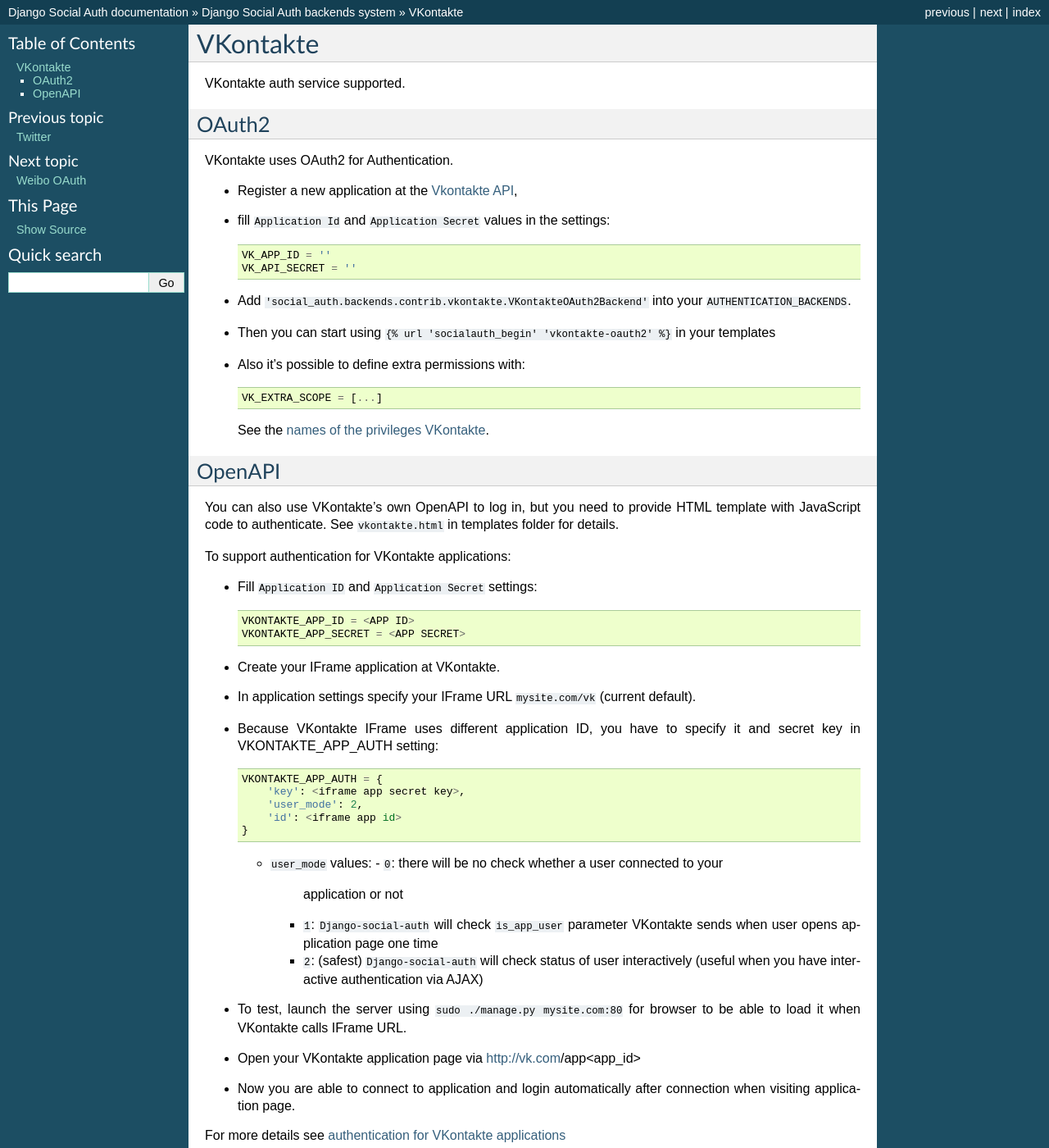
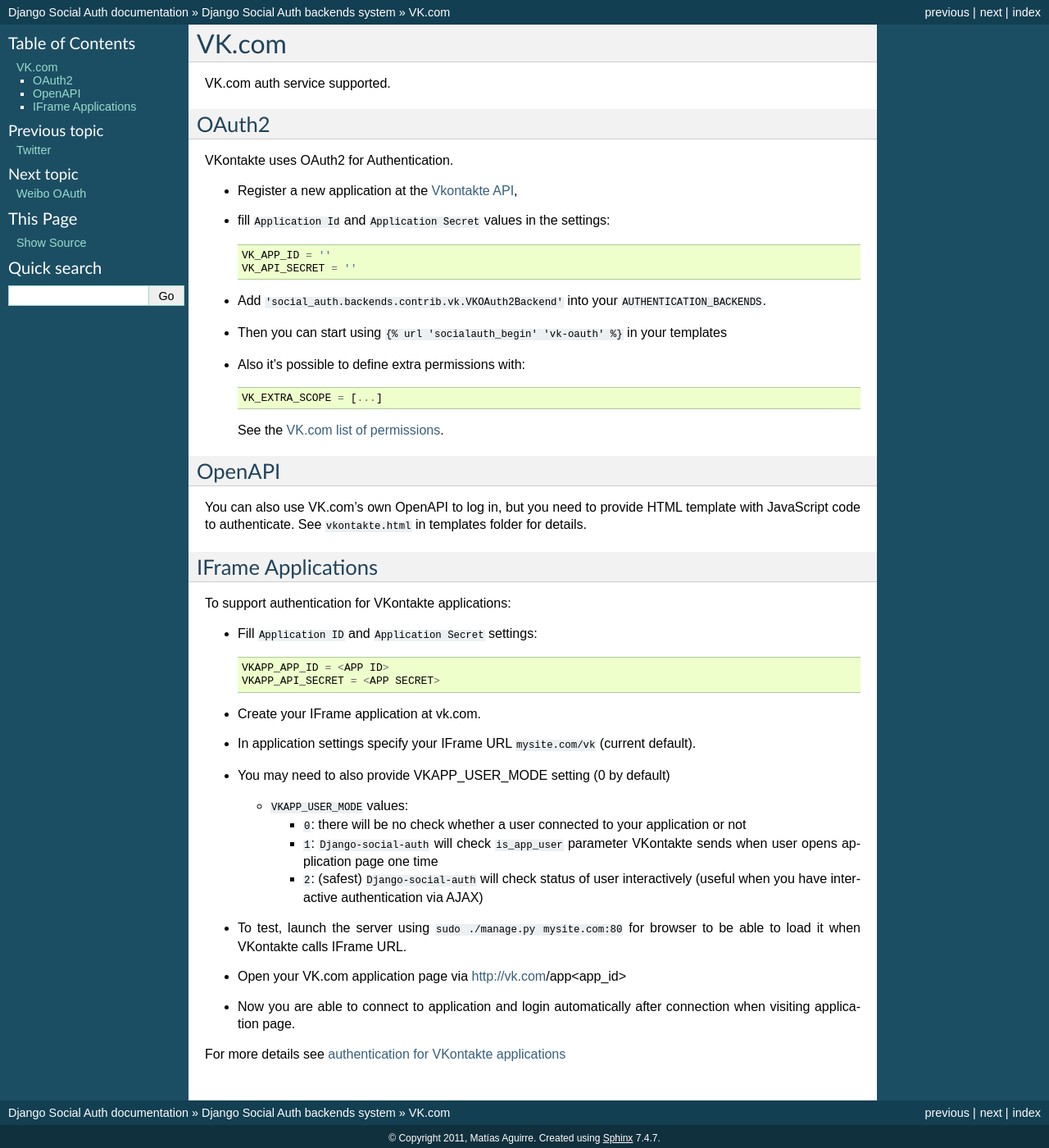
Before and after one commit to devs-cloud/django-social-auth-module, a Sphinx documentation site: the page built from doc/backends/vk.rst, in a window 1280 px wide and 1400 px high. Shown: the whole window at 82% size. Built offline with Sphinx 7.4.7, drawn with Linux system fonts in a browser that asks for light colours; pages that are not in the unit, such as notebooks, are missing from menus.

Commit message:
Documentation update

```diff
--- a/doc/backends/index.rst
+++ b/doc/backends/index.rst
@@ -41,6 +41,6 @@
    tumblr
    twilio
    twitter
-   vkontakte
+   vk
    weibo
    yahoo
--- a/doc/backends/vkontakte.rst
+++ b/doc/backends/vk.rst
@@ -1,7 +1,7 @@
-VKontakte
+VK.com
 =========
 
-VKontakte auth service supported.
+VK.com auth service supported.
 
 OAuth2
 ------
@@ -15,46 +15,43 @@
       VK_APP_ID = ''
       VK_API_SECRET = ''
 
-- Add ``'social_auth.backends.contrib.vkontakte.VKontakteOAuth2Backend'`` into your ``AUTHENTICATION_BACKENDS``.
+- Add ``'social_auth.backends.contrib.vk.VKOAuth2Backend'`` into your ``AUTHENTICATION_BACKENDS``.
 
-- Then you can start using ``{% url 'socialauth_begin' 'vkontakte-oauth2' %}`` in your templates
+- Then you can start using ``{% url 'socialauth_begin' 'vk-oauth' %}`` in your templates
 
 - Also it's possible to define extra permissions with::
 
      VK_EXTRA_SCOPE = [...]
 
-  See the `names of the privileges VKontakte`_.
+  See the `VK.com list of permissions`_.
 
 
 OpenAPI
 -------
 
-You can also use VKontakte's own OpenAPI to log in, but you need to provide
+You can also use VK.com's own OpenAPI to log in, but you need to provide
 HTML template with JavaScript code to authenticate. See ``vkontakte.html`` in
 templates folder for details.
+
+IFrame Applications
+-------------------
 
 To support authentication for VKontakte applications:
 
 - Fill ``Application ID`` and ``Application Secret`` settings::
 
-    VKONTAKTE_APP_ID = <APP ID>
-    VKONTAKTE_APP_SECRET = <APP SECRET>
+    VKAPP_APP_ID = <APP ID>
+    VKAPP_API_SECRET = <APP SECRET>
 
-- Create your IFrame application at VKontakte.
+- Create your IFrame application at vk.com.
 
 - In application settings specify your IFrame URL ``mysite.com/vk`` (current
   default).
 
-- Because VKontakte IFrame uses different application ID, you have to specify
-  it and secret key in VKONTAKTE_APP_AUTH setting::
+- You may need to also provide VKAPP_USER_MODE setting (0 by default)
 
-    VKONTAKTE_APP_AUTH = {
-        'key': <iframe app secret key>,
-        'user_mode': 2,
-        'id': <iframe app id>
-    }
+  * ``VKAPP_USER_MODE`` values:
 
-  * ``user_mode`` values:
     - ``0``: there will be no check whether a user connected to your
       application or not
     - ``1``: ``Django-social-auth`` will check ``is_app_user`` parameter
@@ -65,7 +62,7 @@
 - To test, launch the server using ``sudo ./manage.py mysite.com:80`` for
   browser to be able to load it when VKontakte calls IFrame URL.
 
-- Open your VKontakte application page via http://vk.com/app<app_id>
+- Open your VK.com application page via http://vk.com/app<app_id>
 
 - Now you are able to connect to application and login automatically after
   connection when visiting application page.
@@ -73,6 +70,6 @@
 For more details see `authentication for VKontakte applications`_
 
 .. _Vkontakte OAuth: http://vk.com/developers.php?oid=-1&p=%D0%90%D0%B2%D1%82%D0%BE%D1%80%D0%B8%D0%B7%D0%B0%D1%86%D0%B8%D1%8F_%D1%81%D0%B0%D0%B9%D1%82%D0%BE%D0%B2
-.. _names of the privileges VKontakte: http://vk.com/developers.php?oid=-1&p=%D0%9F%D1%80%D0%B0%D0%B2%D0%B0_%D0%B4%D0%BE%D1%81%D1%82%D1%83%D0%BF%D0%B0_%D0%BF%D1%80%D0%B8%D0%BB%D0%BE%D0%B6%D0%B5%D0%BD%D0%B8%D0%B9
+.. _VK.com list of permissions: http://vk.com/developers.php?oid=-1&p=%D0%9F%D1%80%D0%B0%D0%B2%D0%B0_%D0%B4%D0%BE%D1%81%D1%82%D1%83%D0%BF%D0%B0_%D0%BF%D1%80%D0%B8%D0%BB%D0%BE%D0%B6%D0%B5%D0%BD%D0%B8%D0%B9
 .. _Vkontakte API: http://vk.com/developers.php
 .. _authentication for VKontakte applications: http://www.ikrvss.ru/2011/11/08/django-social-auh-and-vkontakte-application/
--- a/doc/configuration.rst
+++ b/doc/configuration.rst
@@ -31,7 +31,7 @@
         'social_auth.backends.contrib.orkut.OrkutBackend',
         'social_auth.backends.contrib.foursquare.FoursquareBackend',
         'social_auth.backends.contrib.github.GithubBackend',
-        'social_auth.backends.contrib.vkontakte.VKontakteBackend',
+        'social_auth.backends.contrib.vk.VKOAuth2Backend',
         'social_auth.backends.contrib.live.LiveBackend',
         'social_auth.backends.contrib.skyrock.SkyrockBackend',
         'social_auth.backends.contrib.yahoo.YahooOAuthBackend',
--- a/doc/intro.rst
+++ b/doc/intro.rst
@@ -36,7 +36,7 @@
     * `GitHub OAuth`_
     * `Dropbox OAuth`_
     * `Flickr OAuth`_
-    * `Vkontakte OAuth`_
+    * `VK.com OAuth`_
     * `MSN Live Connect OAuth2`_
     * `Skyrock OAuth`_
     * `Yahoo OAuth`_
@@ -83,7 +83,7 @@
 .. _GitHub OAuth: http://developer.github.com/v3/oauth/
 .. _Dropbox OAuth: https://www.dropbox.com/developers_beta/reference/api
 .. _Flickr OAuth: http://www.flickr.com/services/api/
-.. _Vkontakte OAuth: http://vk.com/developers.php?oid=-1&p=%D0%90%D0%B2%D1%82%D0%BE%D1%80%D0%B8%D0%B7%D0%B0%D1%86%D0%B8%D1%8F_%D1%81%D0%B0%D0%B9%D1%82%D0%BE%D0%B2
+.. _VK.com OAuth: http://vk.com/developers.php?oid=-1&p=%D0%90%D0%B2%D1%82%D0%BE%D1%80%D0%B8%D0%B7%D0%B0%D1%86%D0%B8%D1%8F_%D1%81%D0%B0%D0%B9%D1%82%D0%BE%D0%B2
 .. _MSN Live Connect OAuth2: http://msdn.microsoft.com/en-us/library/live/hh243647.aspx
 .. _Skyrock OAuth: http://www.skyrock.com/developer/
 .. _Yahoo OAuth: http://developer.yahoo.com/oauth/guide/oauth-auth-flow.html
```
